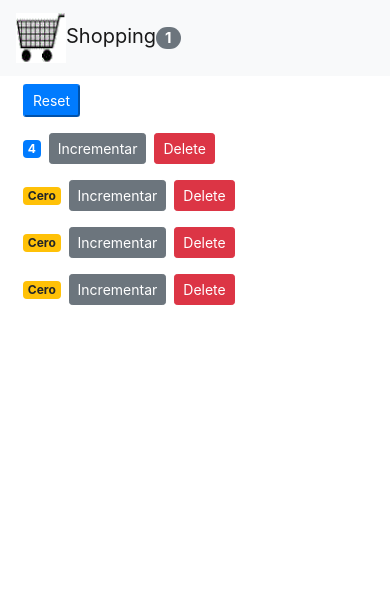
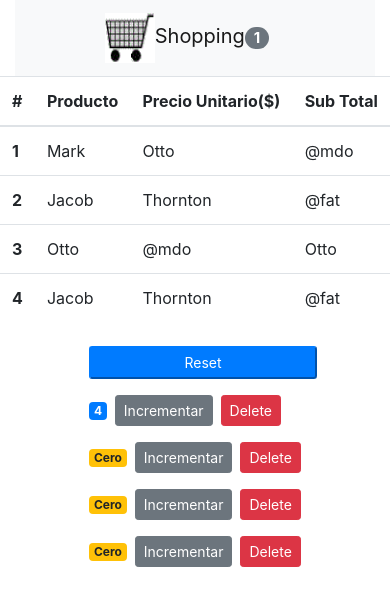
Before and after one commit to Alejo-Martinez-Grau/miniChango, a React (Create React App) app: page / in a window 390 px wide. Shown: the top 606 px of the page. Built offline with nearby package versions, Linux system fonts and the light colour scheme.

Commit message:
maquetado y tabla responsive

```diff
--- a/src/App.js
+++ b/src/App.js
@@ -1,7 +1,8 @@
-import React, { Component } from "react";
+import React, { Component} from "react";
 import './App.css';
 import NavBar from './components/navbar';
 import Counters from './components/counters';
+import ProductList from "./ProductList";
 // usamos la NAVBAR de bootstrap
 // https://getbootstrap.com/docs/5.0/components/navbar/
 
@@ -54,14 +55,21 @@ class App extends Component {
     console.log('app - rendered');
   return (
     <React.Fragment>
-    <NavBar totalCounters={this.state.counters.filter(c=> c.value>0).length} />
+      <section className='container'>
+
+    <NavBar  totalCounters={this.state.counters.filter(c=> c.value>0).length} />
+
+    </section>
     <main className="container">
-      <Counters
+      <section className='row justify-content-center'>
+        <ProductList></ProductList>
+        <Counters
       counters={this.state.counters}
       onReset={this.handleReset}
       onIncrement={this.handleIncrement}
       onDelete={this.handleDelete}
       />
+      </section>
     </main>
     </React.Fragment>
   );
--- /dev/null
+++ b/src/ProductList.js
@@ -0,0 +1,46 @@
+import React from 'react';
+
+const ProductList = () => {
+    return (
+        <div className="table-responsive-sm">
+            <table className="table table-hover">
+  <thead>
+    <tr>
+      <th scope="col">#</th>
+      <th scope="col">Producto</th>
+      <th scope="col">Precio Unitario($)</th>
+      <th scope="col">Sub Total</th>
+    </tr>
+  </thead>
+  <tbody>
+    <tr>
+      <th scope="row">1</th>
+      <td>Mark</td>
+      <td>Otto</td>
+      <td>@mdo</td>
+    </tr>
+    <tr>
+      <th scope="row">2</th>
+      <td>Jacob</td>
+      <td>Thornton</td>
+      <td>@fat</td>
+    </tr>
+    <tr>
+      <th scope="row">3</th>
+      <td>Otto</td>
+      <td>@mdo</td>
+      <td>Otto</td>
+    </tr>
+    <tr>
+      <th scope="row">4</th>
+      <td>Jacob</td>
+      <td>Thornton</td>
+      <td>@fat</td>
+    </tr>
+  </tbody>
+</table>
+        </div>
+    );
+};
+
+export default ProductList;
--- a/src/components/counters.jsx
+++ b/src/components/counters.jsx
@@ -8,7 +8,7 @@ class Counters extends Component {
       <div>
         <button
           onClick={this.props.onReset}
-          className="brn btn-primary btn-sm m-2"
+          className="brn btn-primary btn-sm m-2 container"
         >
           Reset
         </button>
--- a/src/components/navbar.jsx
+++ b/src/components/navbar.jsx
@@ -7,7 +7,7 @@ import cart from '../images/cart.png';
 const NavBar = (props) => {
   console.log("navBar render");
   return (
-    <nav className="navbar navbar-light bg-light">
+    <nav className="navbar navbar-light bg-light justify-content-center">
       <a className="navbar-brand" href="#">
         <img src={cart} width="50" height="50" alt="Chango"></img>
         Shopping
--- a/src/index.js
+++ b/src/index.js
@@ -7,7 +7,7 @@ import 'bootstrap/dist/css/bootstrap.css';
 import App from './App';
 
 ReactDOM.render(
-  <App />,
+  <App className='container' />,
   document.getElementById('root')
 );
 
```
